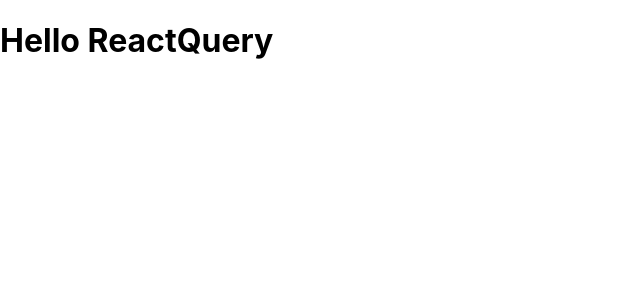
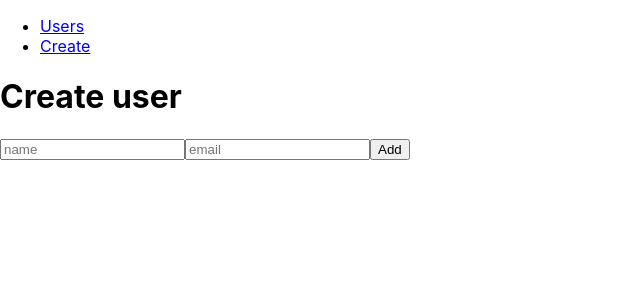
Before and after one commit to Szesnasty/react-query-presentation, a React (Create React App) app: page /create in a window 1280 px wide. Shown: the top 300 px of the page, without its empty margins (0-640 px from the left). Built offline with nearby package versions, Linux system fonts and the light colour scheme; no server answers.

Commit message:
Create user

```diff
--- a/package.json
+++ b/package.json
@@ -15,6 +15,8 @@
     "axios": "^0.27.2",
     "react": "^18.2.0",
     "react-dom": "^18.2.0",
+    "react-router": "5.3.3",
+    "react-router-dom": "5.3.3",
     "react-scripts": "5.0.1",
     "typescript": "^4.8.3",
     "web-vitals": "^2.1.4"
@@ -42,5 +44,8 @@
       "last 1 firefox version",
       "last 1 safari version"
     ]
+  },
+  "devDependencies": {
+    "@types/react-router-dom": "^5.3.3"
   }
 }
--- a/src/App.tsx
+++ b/src/App.tsx
@@ -1,12 +1,28 @@
 import React from "react";
+import { BrowserRouter as Router, Switch, Route, Link } from "react-router-dom";
 
 import "./App.css";
+import { CreateUser } from "./libs/users/views/create-user";
 
 function App() {
   return (
-    <div className="App">
-      <h1>Hello ReactQuery</h1>
-    </div>
+    <Router>
+      <nav>
+        <ul>
+          <li>
+            <Link to="/">Users</Link>
+          </li>
+          <li>
+            <Link to="/create">Create</Link>
+          </li>
+        </ul>
+      </nav>
+      <Switch>
+        <Route path="/create">
+          <CreateUser />
+        </Route>
+      </Switch>
+    </Router>
   );
 }
 
--- a/src/http-client/consts.ts
+++ /dev/null
@@ -1 +0,0 @@
-export const BASE_URL=process.env.REACT_URL_API
--- /dev/null
+++ b/src/http-client/consts.tsx
@@ -0,0 +1 @@
+export const BASE_URL = process.env.REACT_APP_URL_API;
--- a/src/libs/users/hooks/use-create-user.ts
+++ b/src/libs/users/hooks/use-create-user.ts
@@ -11,11 +11,12 @@ type UseCreateUserType = {
     unknown
   >;
 };
+
 export const useCreateUser = ({ mutationOptions }: UseCreateUserType) => {
   const { mutate, isLoading, isError, isSuccess, data, error, ...rest } =
     useMutation<any, AxiosError, CreateUserRequestType, unknown>(
       createUserService,
-      mutationOptions
+      { ...mutationOptions }
     );
 
   return {
--- a/src/libs/users/services/create-user-service.ts
+++ b/src/libs/users/services/create-user-service.ts
@@ -4,6 +4,7 @@ import { CreateUserRequestType } from "../models";
 
 export const createUserService = async ({ body }: CreateUserRequestType) => {
   const url = `${BASE_URL}/add_user`;
+
   const config = {};
 
   const response = await httpClient({}).post({ url, body, config });
```
Also changed, not shown: 1 other file (tests, documents, lock files or other folders).
